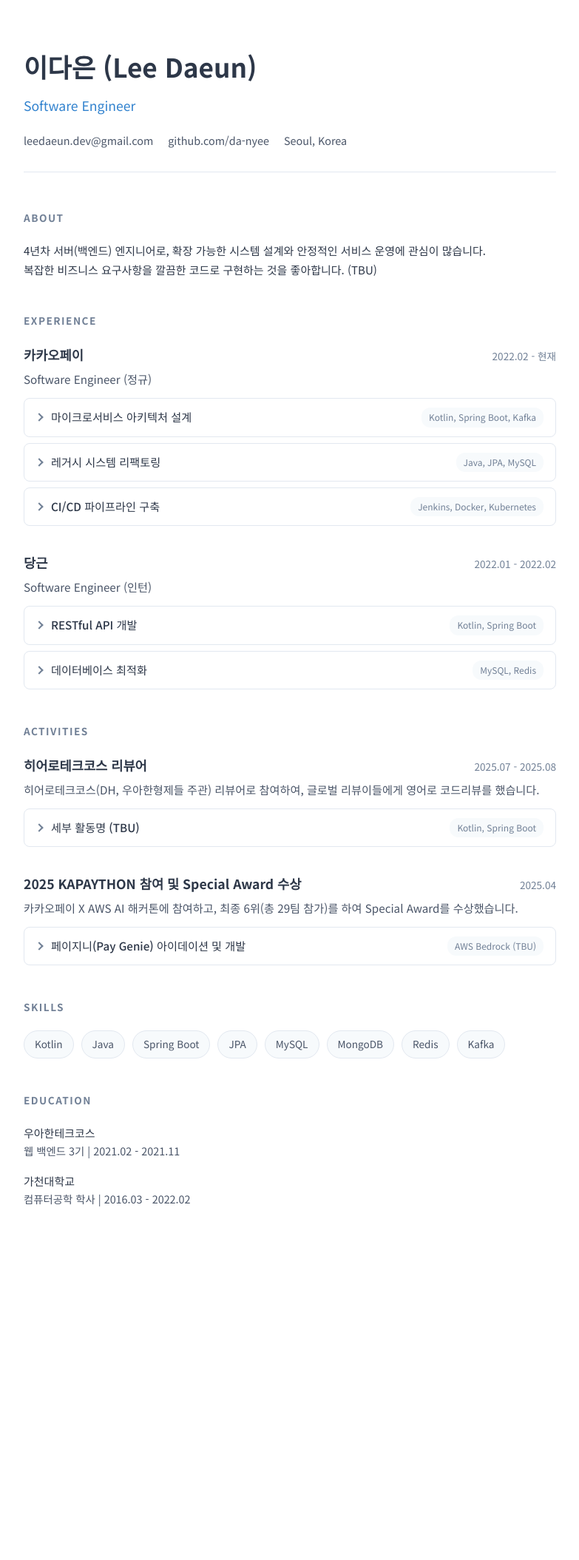
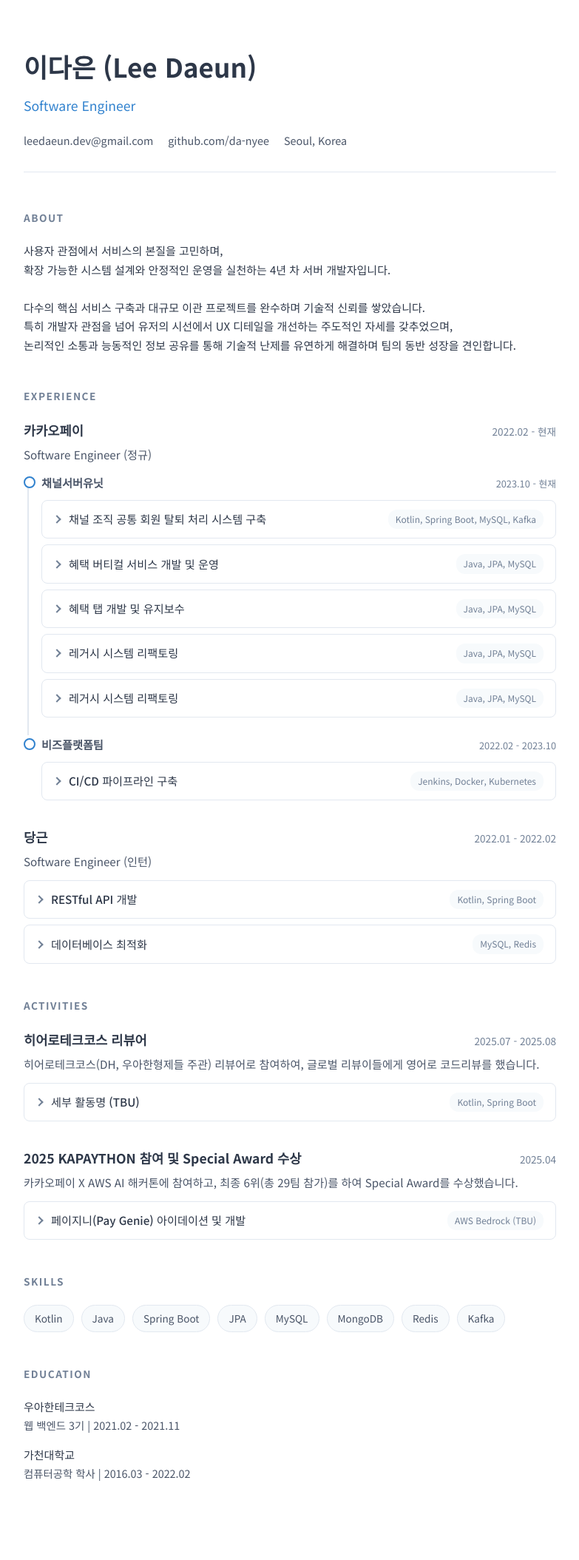
Before and after one commit to da-nyee/da-nyee, a Jekyll site: the page built from docs/index.html, in a window 1280 px wide. Shown: the whole page at 74% size, without its empty margins (248-1031 px from the left). Built offline with Jekyll 4.4.1, drawn with Linux system fonts in a browser that asks for light colours; before the commit the page ends 1739 px from its top, so only the background shows below that.

Commit message:
feat: add team, timeline, project year w/ Claude Code

```diff
--- a/docs/assets/css/style.css
+++ b/docs/assets/css/style.css
@@ -129,6 +129,70 @@
   margin-bottom: 6px;
 }
 
+/* Team Timeline */
+.experience__teams {
+  display: flex;
+  flex-direction: column;
+  gap: 0;
+}
+
+.team-group {
+  position: relative;
+  padding-left: 24px;
+  padding-bottom: 24px;
+}
+
+.team-group:last-child {
+  padding-bottom: 0;
+}
+
+.team-group::before {
+  content: '';
+  position: absolute;
+  left: 5px;
+  top: 8px;
+  bottom: 0;
+  width: 2px;
+  background-color: var(--color-border);
+}
+
+.team-group:last-child::before {
+  bottom: calc(100% - 8px);
+  height: 0;
+}
+
+.team-group::after {
+  content: '';
+  position: absolute;
+  left: 0;
+  top: 4px;
+  width: 12px;
+  height: 12px;
+  background-color: var(--color-bg);
+  border: 2px solid var(--color-accent);
+  border-radius: 50%;
+}
+
+.team-header {
+  display: flex;
+  justify-content: space-between;
+  align-items: baseline;
+  margin-bottom: 10px;
+  flex-wrap: wrap;
+  gap: 8px;
+}
+
+.team-name {
+  font-size: 0.95rem;
+  font-weight: 600;
+  color: var(--color-secondary);
+}
+
+.team-period {
+  font-size: 0.8rem;
+  color: var(--color-light);
+}
+
 /* Project Toggle */
 .experience__projects {
   display: flex;
@@ -206,6 +270,15 @@
   padding: 0 16px 14px 34px;
   color: var(--color-secondary);
   animation: slideDown 0.2s ease;
+}
+
+.project__year {
+  display: block;
+  font-size: 0.8rem;
+  color: var(--color-accent);
+  font-weight: 500;
+  text-align: right;
+  margin-bottom: 8px;
 }
 
 .project__content ul {
@@ -320,12 +393,16 @@
     padding: 10px 14px;
   }
 
-  .project__tech {
-    margin-left: 18px;
-    margin-top: 4px;
-  }
-
   .project__content {
     padding-left: 14px;
   }
+
+  .team-group {
+    padding-left: 20px;
+  }
+
+  .team-header {
+    flex-direction: column;
+    gap: 2px;
+  }
 }
--- a/docs/index.html
+++ b/docs/index.html
@@ -15,9 +15,14 @@
 
 <section class="section">
   <h2 class="section__title">About</h2>
+
   <p>
-  4년차 서버(백엔드) 엔지니어로, 확장 가능한 시스템 설계와 안정적인 서비스 운영에 관심이 많습니다.<br/>
-  복잡한 비즈니스 요구사항을 깔끔한 코드로 구현하는 것을 좋아합니다. (TBU)
+  사용자 관점에서 서비스의 본질을 고민하며,<br/>
+  확장 가능한 시스템 설계와 안정적인 운영을 실천하는 4년 차 서버 개발자입니다.<br/><br/>
+
+  다수의 핵심 서비스 구축과 대규모 이관 프로젝트를 완수하며 기술적 신뢰를 쌓았습니다.<br/>
+  특히 개발자 관점을 넘어 유저의 시선에서 UX 디테일을 개선하는 주도적인 자세를 갖추었으며,<br/>
+  논리적인 소통과 능동적인 정보 공유를 통해 기술적 난제를 유연하게 해결하며 팀의 동반 성장을 견인합니다.
   </p>
 </section>
 
@@ -30,16 +35,62 @@
       <span class="experience__period">2022.02 - 현재</span>
     </div>
     <p class="experience__role">Software Engineer (정규)</p>
+    <div class="experience__teams">
+      <div class="team-group">
+        <div class="team-header">
+          <span class="team-name">채널서버유닛</span>
+          <span class="team-period">2023.10 - 현재</span>
+        </div>
         <div class="experience__projects">
           <details class="project">
             <summary class="project__title">
-          <span class="project__name">마이크로서비스 아키텍처 설계</span>
-          <span class="project__tech">Kotlin, Spring Boot, Kafka</span>
+              <span class="project__name">채널 조직 공통 회원 탈퇴 처리 시스템 구축</span>
+              <span class="project__tech">Kotlin, Spring Boot, MySQL, Kafka</span>
             </summary>
             <div class="project__content">
+              <span class="project__year">2026.01</span>
               <ul>
                 <li>대규모 트래픽 처리를 위한 마이크로서비스 아키텍처 설계 및 구현 (TBU)</li>
                 <li>서비스 간 비동기 통신을 위한 이벤트 기반 아키텍처 도입</li>
+              </ul>
+            </div>
+          </details>
+          <details class="project">
+            <summary class="project__title">
+              <span class="project__name">혜택 버티컬 서비스 개발 및 운영</span>
+              <span class="project__tech">Java, JPA, MySQL</span>
+            </summary>
+            <div class="project__content">
+              <span class="project__year">2023 - 2025</span>
+              <ul>
+                <li>레거시 시스템 리팩토링으로 API 응답 속도 40% 개선</li>
+                <li>N+1 쿼리 문제 해결 및 인덱스 최적화</li>
+              </ul>
+            </div>
+          </details>
+          <details class="project">
+            <summary class="project__title">
+              <span class="project__name">혜택 탭 개발 및 유지보수</span>
+              <span class="project__tech">Java, JPA, MySQL</span>
+            </summary>
+            <div class="project__content">
+              <span class="project__year">2023 - 2025</span>
+              <ul>
+                <li>레거시 시스템 리팩토링으로 API 응답 속도 40% 개선</li>
+                <li>N+1 쿼리 문제 해결 및 인덱스 최적화</li>
+              </ul>
+            </div>
+          </details>
+          <details class="project">
+            <summary class="project__title">
+              <span class="project__name">레거시 시스템 리팩토링</span>
+              <span class="project__tech">Java, JPA, MySQL</span>
+            </summary>
+            <div class="project__content">
+              <span class="project__year">2025</span>
+              <ul>
+                <li>레거시 시스템 리팩토링으로 API 응답 속도 40% 개선</li>
+                <li>N+1 쿼리 문제 해결 및 인덱스 최적화</li>
               </ul>
             </div>
           </details>
@@ -55,6 +106,14 @@
               </ul>
             </div>
           </details>
+        </div>
+      </div>
+      <div class="team-group">
+        <div class="team-header">
+          <span class="team-name">비즈플랫폼팀</span>
+          <span class="team-period">2022.02 - 2023.10</span>
+        </div>
+        <div class="experience__projects">
           <details class="project">
             <summary class="project__title">
               <span class="project__name">CI/CD 파이프라인 구축</span>
@@ -67,6 +126,8 @@
               </ul>
             </div>
           </details>
+        </div>
+      </div>
     </div>
   </article>
 
@@ -152,6 +213,7 @@
 
 <section class="section">
   <h2 class="section__title">Skills</h2>
+
   <div class="skills">
     <span class="skill-tag">Kotlin</span>
     <span class="skill-tag">Java</span>
@@ -166,6 +228,7 @@
 
 <section class="section">
   <h2 class="section__title">Education</h2>
+
   <div class="education__item">
     <p class="education__school">우아한테크코스</p>
     <p class="education__degree">웹 백엔드 3기 | 2021.02 - 2021.11</p>
```
Lines whose indentation alone changed are shown as unchanged.
